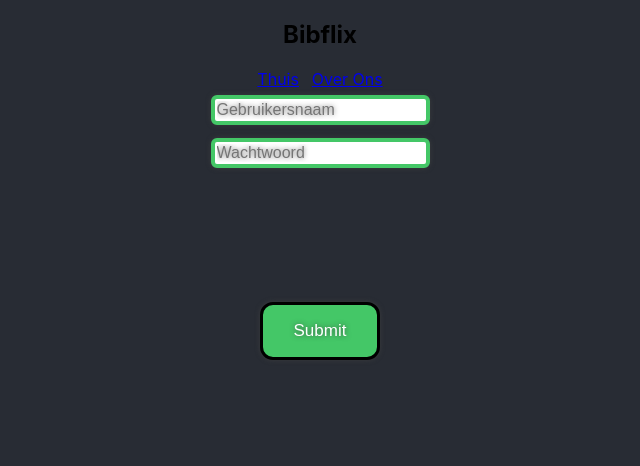
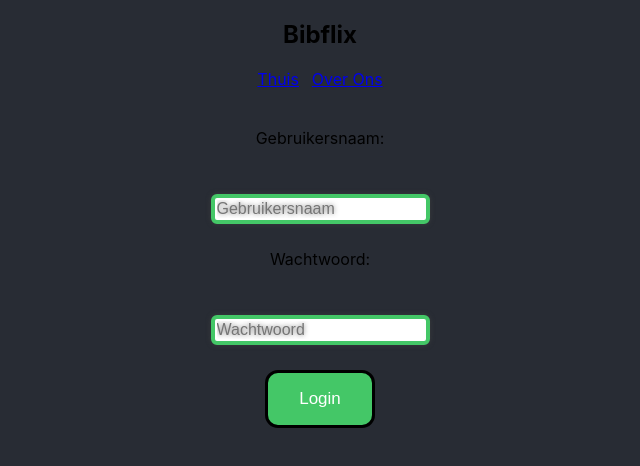
Before and after one commit to WoutNerd/ClassyBooks, a React (Create React App) app in the folder client/: page /leerkracht in a window 1280 px wide. Shown: the top 466 px of the page, without its empty margins (320-960 px from the left). Built offline with nearby package versions, Linux system fonts and the light colour scheme.

Commit message:
klassenselectie + extra dingen

```diff
--- a/client/src/App.css
+++ b/client/src/App.css
@@ -38,7 +38,7 @@
   }
 }
 
-input {
+input.login {
   margin:0.5%;
   padding: 2px;
   font-size: 16px;
@@ -76,3 +76,52 @@ input {
 .link {
 	margin: 0.5%;
 }
+
+.login-button {
+  margin: 1.5%;
+	background-color:#44c767;
+	border-radius:13px;
+	border:3px solid #000000;
+	display:inline-block;
+	cursor:pointer;
+	color:#ffffff;
+	font-family:Arial;
+	font-size:17px;
+	padding:16px 31px;
+	text-decoration:none;
+}
+
+.login-button:active {
+  position:relative;
+	top:1px;
+}
+
+.login-button:hover {
+  background-color:#5cbf2a;
+}
+
+p.login {
+  margin: 1.5%;
+}
+
+ul.klas {
+  list-style-type: none;
+}
+
+li.klas {
+  margin: 1.5%;
+	background-color:#44c767;
+	border-radius:13px;
+	border:3px solid #000000;
+	display:inline-block;
+	cursor:pointer;
+	color:#ffffff;
+	font-family:Arial;
+	font-size:17px;
+	padding:16px 31px;
+	text-decoration:none;
+}
+
+img {
+width: 400px;
+}
--- a/client/src/index.js
+++ b/client/src/index.js
@@ -12,6 +12,7 @@ import UserTypeChose from './pages/userTypeChose';
 import NoPage from './pages/NoPage';
 import Leerling from './pages/leerling';
 import Leerkracht from './pages/leerkracht';
+import Klas from './pages/klassen';
 
 const root = ReactDOM.createRoot(document.getElementById('root'));
 root.render(
@@ -22,6 +23,7 @@ root.render(
         <Route path='leerkracht' element={<Leerkracht />} />
         <Route path='leerling' element={<Leerling />} />
         <Route path='*' element={<NoPage/>} />
+        <Route path='klas' element={<Klas/>} />
       </Route>
     </Routes>
   </BrowserRouter>
--- /dev/null
+++ b/client/src/pages/klassen.jsx
@@ -0,0 +1,20 @@
+import "../App.css"
+
+
+const Klas = () => {
+    return (
+        <div className="klas">
+            <ul className="klas">
+                <li className="klas">
+                    <p>Wolfklas</p>
+                    <img src="https://img.static-rmg.be/a/view/q75/w1200/h800/3438717/88d668dab0dc1a68da347f15bf0b85fe-jpg.jpg" alt="" />
+                </li>
+                <li>
+                    <p></p>
+                </li>
+            </ul>
+        </div>
+     );
+}
+
+export default Klas;
--- a/client/src/pages/leerkracht.jsx
+++ b/client/src/pages/leerkracht.jsx
@@ -2,12 +2,13 @@ import "../App.css";
 const Leerkracht = () => {
     return (
         <div>
-            <form action="/">
-                <input type="text" name="Gebruikersnaam"  placeholder="Gebruikersnaam" />
+            <form action="/" >
+                <br /> <p className="login">Gebruikersnaam: </p><br />
+                <input type="text" name="Gebruikersnaam"  placeholder="Gebruikersnaam" className="login"/>
+                <br /><p className="login">Wachtwoord:</p><br />
+                <input type="password" name="Wachtwoord" placeholder="Wachtwoord" className="login"/>
                 <br />
-                <input type="password" name="Wachtwoord" placeholder="Wachtwoord" />
-                <br />
-                <input type="submit"className="button" />
+                <input type="submit" value={"Login"} className="login-button"/>
             </form>
 
         </div>
--- a/client/src/pages/userTypeChose.js
+++ b/client/src/pages/userTypeChose.js
@@ -3,20 +3,10 @@ import "../App.css"
 
 const UserTypeChose = () => {
 
-    const leerkracht = () => {
-        console.log('leerkracht');
-
-    }
-
-    const leerling = () => {
-        console.log('leerling');
-        <Link to="/leerling" />
-    }
-
     return (
         <div className="userTypeChose">
             <Link to="/leerkracht" className="button">Leerkracht</Link>
-            <Link to="/leerling" className="button">Leerling</Link>
+            <Link to="/klas" className="button">Leerling</Link>
         </div>
      );
 }
```
